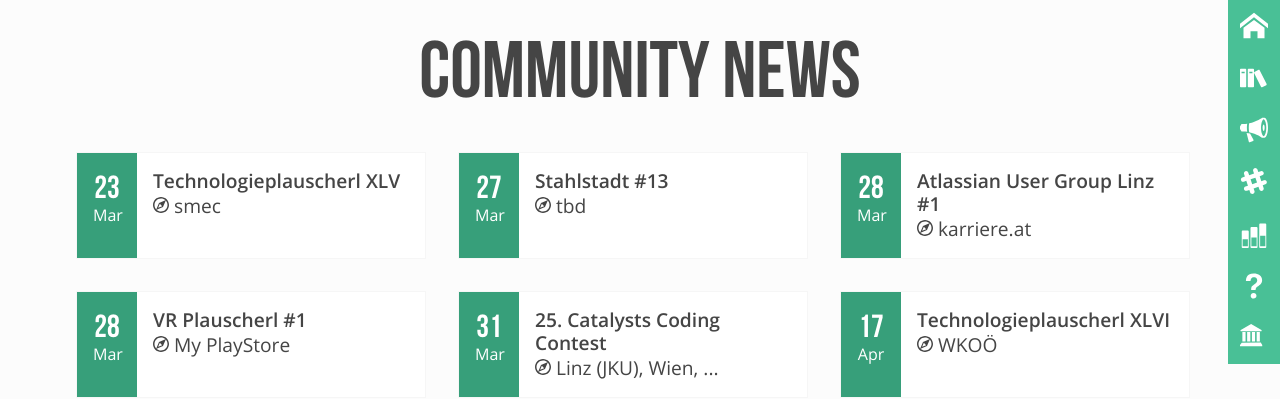
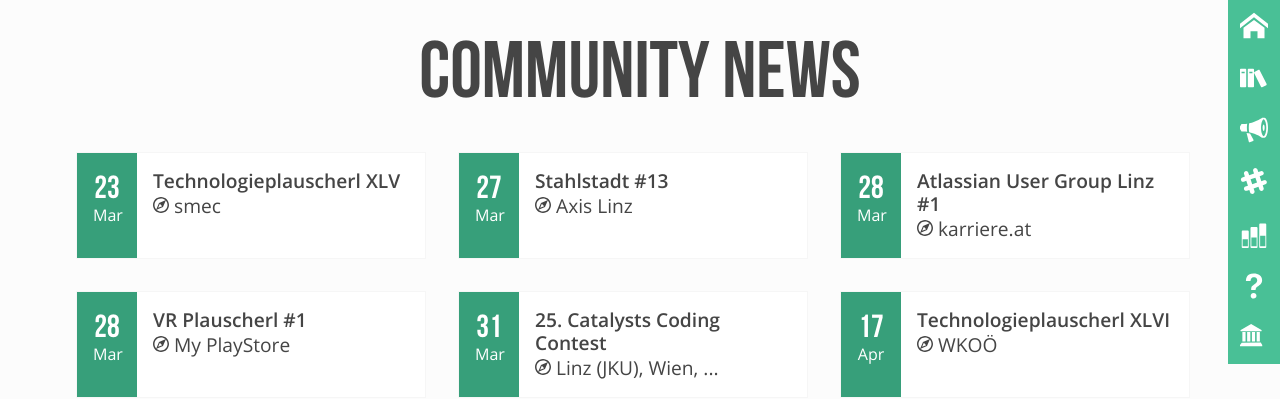
Before and after one commit to mericanAncer127/plauscherl, a Jekyll site: the page built from pages/community-news.html, in a window 1280 px wide. Shown: the top 399 px of the page. Built offline with Jekyll 4.4.1, drawn with Linux system fonts in a browser that asks for light colours.

Commit message:
Update community.yml

```diff
--- a/_data/community.yml
+++ b/_data/community.yml
@@ -38,7 +38,7 @@
   events:
    -
       name: "Stahlstadt #13"
-      location: tbd
+      location: Axis Linz
       date: 2017-03-27
       link: "https://www.meetup.com/de-DE/stahlstadt-js/events/238215491/"
 -
```
